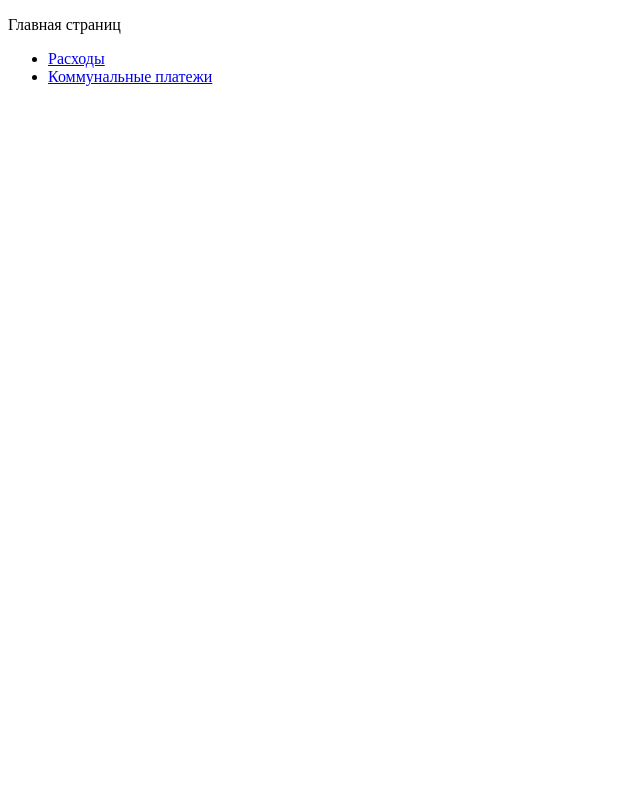
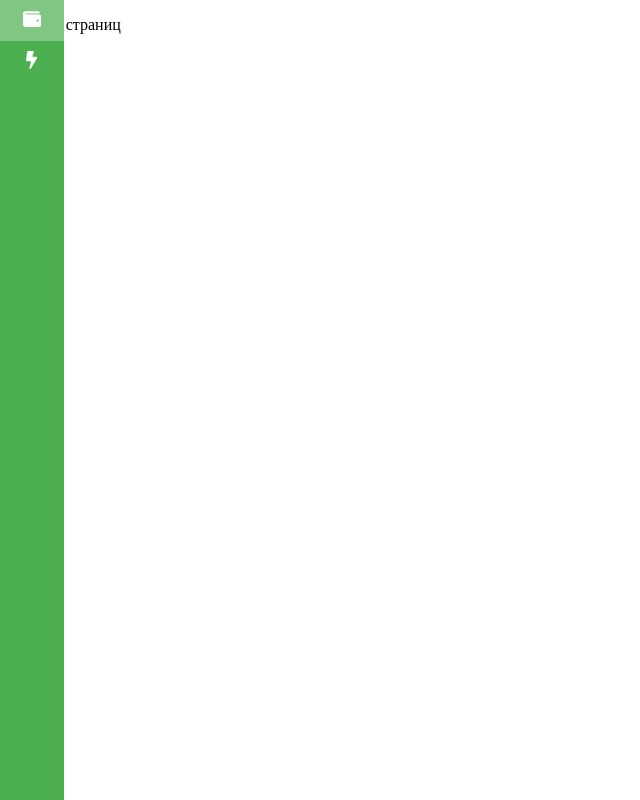
Before and after one commit to Chugou9/expenses, a React app: page / in a window 1280 px wide. Shown: the whole page, without its empty margins (0-640 px from the left). Built offline with nearby package versions, Linux system fonts and the light colour scheme; the HTML template or start-up script is replaced by a standard one.

Commit message:
CSS: иконки + меню
- подрубил иконки
- добавил панель меню

```diff
--- a/package.json
+++ b/package.json
@@ -47,6 +47,9 @@
     "webpack-dev-server": "^3.9.0"
   },
   "dependencies": {
+    "@fortawesome/fontawesome-svg-core": "^1.2.25",
+    "@fortawesome/free-solid-svg-icons": "^5.11.2",
+    "@fortawesome/react-fontawesome": "^0.1.7",
     "@types/react": "^16.9.11",
     "@types/react-dom": "^16.9.4",
     "@types/react-router-dom": "^5.1.2",
--- a/src/Common/Menu/Components/Menu.tsx
+++ b/src/Common/Menu/Components/Menu.tsx
@@ -2,6 +2,7 @@ import * as React from 'react';
 import {BrowserRouter as Router} from 'react-router-dom';
 import {NavLinks} from './NavLinks';
 import {RouterSwitch} from './RouterSwitch';
+import '../../../Styles/Modules/Menu/Menu.css'
 
 /**
  * Модель собственных свойств компонента.
@@ -9,9 +10,31 @@ import {RouterSwitch} from './RouterSwitch';
 interface IOwnProps {}
 
 /**
+ * Модель состояния компонента.
+ */
+interface IState {
+    isMenuShown: boolean;
+}
+
+/**
  * Компонент, возвращающий меню с роутером.
  */
-export class Menu extends React.PureComponent<IOwnProps, {}> {
+export class Menu extends React.PureComponent<IOwnProps, IState> {
+
+    constructor(props: IOwnProps) {
+        super(props);
+
+        this.state = {
+            isMenuShown: false
+        };
+    }
+
+    /**
+     * Обработчик открытия меню.
+     */
+    handleOpenMenu() {
+        this.setState({isMenuShown: true});
+    }
 
     render () {
         return (
@@ -19,6 +42,7 @@ export class Menu extends React.PureComponent<IOwnProps, {}> {
                 <Router>
                     <React.Fragment>
                         <NavLinks />
+
                         <RouterSwitch/>
                     </React.Fragment>
                 </Router>
--- a/src/Common/Menu/Components/NavLinks.tsx
+++ b/src/Common/Menu/Components/NavLinks.tsx
@@ -1,6 +1,7 @@
 import * as React from "react";
 import {CONFIGURATION} from "../Config/Config";
 import {Link} from "react-router-dom";
+import {FontAwesomeIcon} from '@fortawesome/react-fontawesome';
 
 /**
  * Модель собственных свойств компонента.
@@ -24,7 +25,7 @@ export class NavLinks extends React.PureComponent<IOwnProps, IState> {
                     {CONFIGURATION.map((link) => (
                         <li key={link.path}>
                             <Link to={link.path}>
-                                {link.naming}
+                                <FontAwesomeIcon icon={link.icon} />
                             </Link>
                         </li>
                     ))}
--- a/src/Common/Menu/Config/Config.tsx
+++ b/src/Common/Menu/Config/Config.tsx
@@ -1,7 +1,8 @@
 import {ROUTES} from "../Consts";
 import * as React from 'react';
-import {ExpensesPage} from "../../../Modules/Expenses/Pages/ExpensesPage";
+import {ExpensesPage} from "Modules/Expenses/Pages/ExpensesPage";
 import {PublicUtilityPaymentsPage} from 'Modules/PublicUtilityPayments/Pages/PublicUtilityPaymentsPage'
+import {faWallet, faBolt} from '@fortawesome/free-solid-svg-icons';
 
 /**
  * Массив кофигурационных параметров по которым рисовать меню.
@@ -11,12 +12,14 @@ export const CONFIGURATION = [
         path: ROUTES.EXPENSES.PATH,
         exact: true,
         main: <ExpensesPage />,
-        naming: ROUTES.EXPENSES.NAME
+        naming: ROUTES.EXPENSES.NAME,
+        icon: faWallet
     },
     {
         path: ROUTES.PUBLIC_UTILITY_PAYMENTS.PATH,
         exact: true,
         main: <PublicUtilityPaymentsPage />,
-        naming: ROUTES.PUBLIC_UTILITY_PAYMENTS.NAME
+        naming: ROUTES.PUBLIC_UTILITY_PAYMENTS.NAME,
+        icon: faBolt
     }
 ];
--- a/src/Styles/Modules/Menu/Menu.css
+++ b/src/Styles/Modules/Menu/Menu.css
@@ -1,8 +1,54 @@
 .menu nav {
     position: fixed;
     border: 2px;
-    background-color: greenyellow;
+    background-color: #4CAF50;
     bottom: 0;
     top: 0;
     left: 0;
+    z-index: 500;
+    width: 64px;
 }
+
+.menu ul {
+    list-style-type: none;
+    margin-top: 0;
+    padding-left: 0;
+}
+
+.background-ligth-green {
+    background-color: #81C784;
+}
+
+li a {
+    color: white;
+    font-size: 18px;
+    cursor: pointer;
+    padding: 10px 19px 10px 19px;
+    display: block;
+}
+
+li {
+    position: sticky;
+    left: 0;
+    text-align: center;
+    vertical-align: baseline;
+}
+
+
+li:hover {
+    background-color: #81C784;
+    color: white;
+}
+
+li a:focus {
+    outline: none;
+    background-color: #81C784;
+}
+
+li a .active {
+    border-right: 18px solid #CDDC39;
+}
+
+li a span {
+    font-size: 18px;
+}
```
Also changed, not shown: 1 other file (tests, documents, lock files or other folders).
